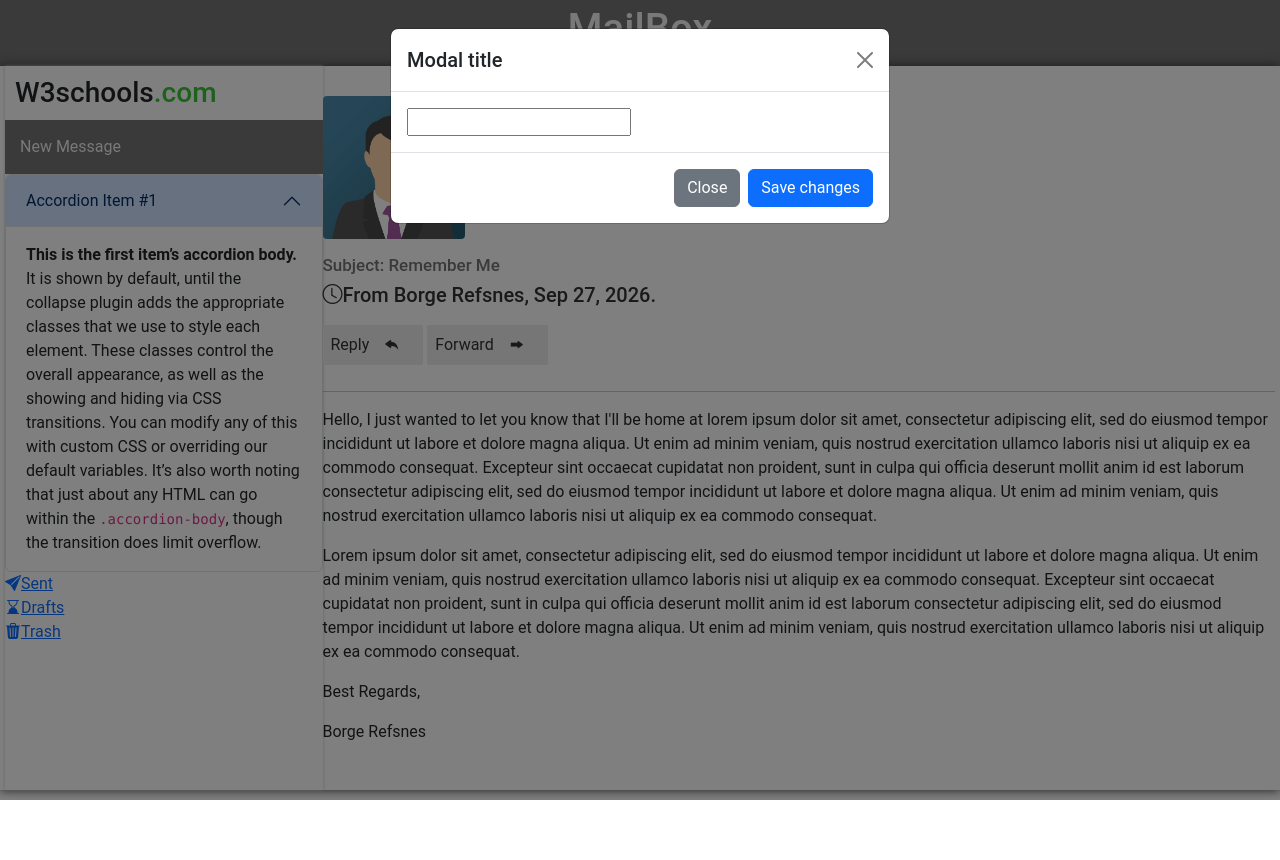
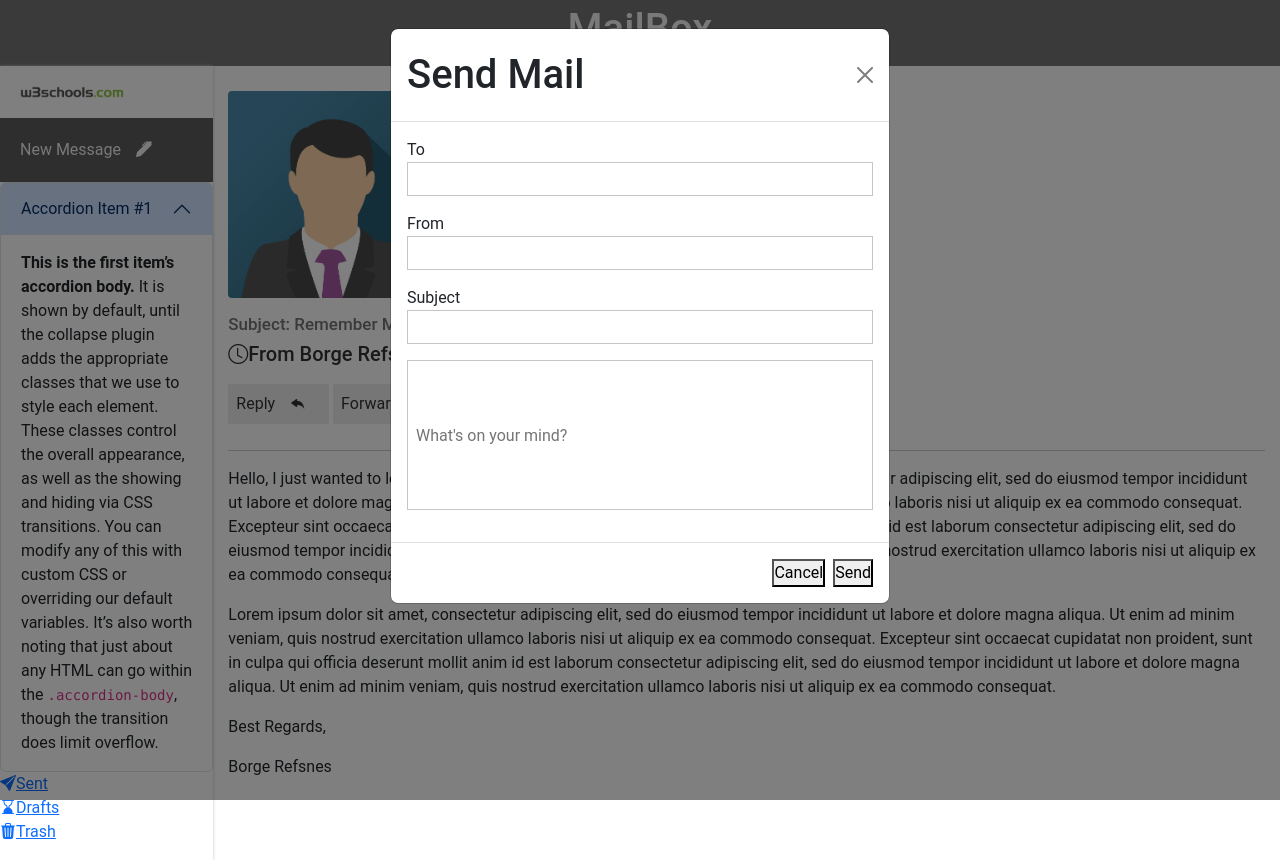
Before and after one commit to AmiraliAstaraki/mail-boxSample, a website: page index.html in a window 1280 px wide. Both pictures are taken after a click on the element "New Message". Before the commit the page ends 800 px from the top, so only its background shows below. Drawn offline with nearby package versions, Linux system fonts and the light colour scheme.

Commit message:
new version

```diff
--- a/index.html
+++ b/index.html
@@ -27,14 +27,16 @@
 
         <section id="container" class="row">
 
-            <aside class="overflow-y-scroll col-md-3 p-0">
+            <aside class=" overflow-y-scroll overflow-y-hidden  col-md-2 p-0">
 
-                <h3 class="m-0">W3schools<span>.com</span></h3>
+                <p class="m-0"><a href="#"><img src="images/w3schools.png" alt="W3schools" title="W3schools"></a></p>
 
                 <ul>
-                <li><!-- Button trigger modal -->
-                    <section type="button" id="accordion" data-bs-toggle="modal" data-bs-target="#exampleModal">
-                        New Message
+                    <li>
+
+                        <!-- Button trigger modal -->
+                        <section type="button" id="modal" data-bs-toggle="modal" data-bs-target="#exampleModal">
+                            New Message<i class="bi bi-pen-fill"></i>
                         </section>
 
                         <!-- Modal -->
@@ -43,17 +45,23 @@
                             <div class="modal-dialog">
                                 <div class="modal-content">
                                     <div class="modal-header">
-                                    <h1 class="modal-title fs-5" id="exampleModalLabel">Modal title</h1>
+                                        <h1 class="modal-title" id="exampleModalLabel">Send Mail</h1>
                                         <button type="button" class="btn-close" data-bs-dismiss="modal"
                                             aria-label="Close"></button>
                                     </div>
                                     <div class="modal-body">
-                                    <input type="text">
+                                        <label class="" for="to">To</label>
+                                        <input class="d-block w-100 mb-3 p-1" type="email" id="to">
+                                        <label class="" for="from">From</label>
+                                        <input class="d-block w-100 mb-3 p-1" type="email" id="from">
+                                        <label class="" for="Subject">Subject</label>
+                                        <input class="d-block w-100 mb-3 p-1" type="email" id="Subject">
+                                        <input class="desc d-block w-100 mb-3 px-2" type="text" placeholder="What's on your mind?">
                                     </div>
                                     <div class="modal-footer">
-                                    <button type="button" class="btn btn-secondary"
-                                        data-bs-dismiss="modal">Close</button>
-                                    <button type="button" class="btn btn-primary">Save changes</button>
+                                        <button type="button" class="cancel butn"
+                                            data-bs-dismiss="modal">Cancel</button>
+                                        <button type="button" class="send butn">Send</button>
                                     </div>
                                 </div>
                             </div>
@@ -71,11 +79,15 @@
                                 <div id="collapseOne" class="accordion-collapse collapse show"
                                     data-bs-parent="#accordionExample">
                                     <div class="accordion-body">
-                                    <strong>This is the first item’s accordion body.</strong> It is shown by default,
+                                        <strong>This is the first item’s accordion body.</strong> It is shown by
+                                        default,
                                         until the collapse plugin adds the appropriate classes that we use to style each
-                                    element. These classes control the overall appearance, as well as the showing and
-                                    hiding via CSS transitions. You can modify any of this with custom CSS or overriding
-                                    our default variables. It’s also worth noting that just about any HTML can go within
+                                        element. These classes control the overall appearance, as well as the showing
+                                        and
+                                        hiding via CSS transitions. You can modify any of this with custom CSS or
+                                        overriding
+                                        our default variables. It’s also worth noting that just about any HTML can go
+                                        within
                                         the <code>.accordion-body</code>, though the transition does limit overflow.
                                     </div>
                                 </div>
@@ -92,7 +104,7 @@
 
             </aside>
 
-            <article class="col-md-9">
+            <article class="col-md-10">
 
                 <figure>
                     <img src="images/avatar3.png" alt="Picture" title="Picture">
--- a/style/style.scss
+++ b/style/style.scss
@@ -4,23 +4,20 @@
 $bg-light-color: #fdfdfd;
 $color-light: #ececec;
 $color-dark: #c5c5c5;
-
-
+$list-padding:20px;
+$accordion-bg-dark: #222222;
+$accordion-bg-light: #5c5c5c;
 
 
 * {
-
   margin: 0;
   padding: 0;
+  box-sizing: border-box;
   font-family: "RobotoDraft", "Roboto", sans-serif;
   direction: ltr;
 }
 
-
-
-
 header {
-
   background-color: $light-color;
   color: #f2f2f2;
   text-align: center;
@@ -28,74 +25,88 @@
 }
 
 main {
-
   section#container {
 
-        box-shadow: 0px 0px 10px #333;
-        padding: 0px 5px;
-
     aside {
-
       box-shadow: 0px 0px 3px $color-dark;
 
-            h3{
+      img{
 
-                padding: 10px;
+        // padding: $list-padding;
+        display: block;
+        width: 60%;
       }
 
-            h3:hover{
+      p>a{
+
+        padding: $list-padding;
+        display: block;
+      }
+
+      p>a:hover{
 
         background-color: $color-dark;
       }
 
-            #accordion{
-
-                background-color: $light-color;
-                padding: 15px;
+      #modal {
+        background-color: $accordion-bg-light;
+        padding: $list-padding;
         color: $text-light-color;
       }
 
-            #accordion:hover{
+      div.modal-dialog{
+
+        width: 900px;
+      }
+
+      div.modal-body input {
 
 
-                background-color: $text-dark-color;
+        border: 1px solid $color-dark;
       }
 
-            span{
+      input.desc{
 
+        height: 150px;
+      }
+
+      #modal:hover {
+        background-color: $accordion-bg-dark;
+      }
+
+      #modal i{
+
+        margin-left: 15px;
+      }
+
+      span {
         color: #38c438;
       }
 
-            ul{
-
+      ul {
         list-style: none;
         padding: 0;
       }
     }
 
     article {
+      padding: 25px 15px;
 
-            padding: 30px 0px;
-
-            figure>img {
-
-            width: 15%;
+      figure > img {
+        width: 20%;
         border-radius: 4px;
       }
 
       h6 {
-
         color: $light-color;
         font-size: 17px;
       }
 
       h5 {
-
         color: $text-dark-color;
       }
 
       a {
-
         background-color: $color-light;
         padding: 8px;
         border-radius: 2px;
@@ -103,20 +114,15 @@
         text-decoration: none;
         display: inline-block;
         margin: 10px 0px;
-
       }
 
       a:hover {
-
         background-color: $color-dark;
       }
 
-        a>i {
-
+      a > i {
         margin: 0px 15px;
       }
-
     }
   }
-
 }
```
Also changed, not shown: images/w3schools.png (added), style/style.css, 2 other files. Lines whose indentation alone changed are shown as unchanged.
